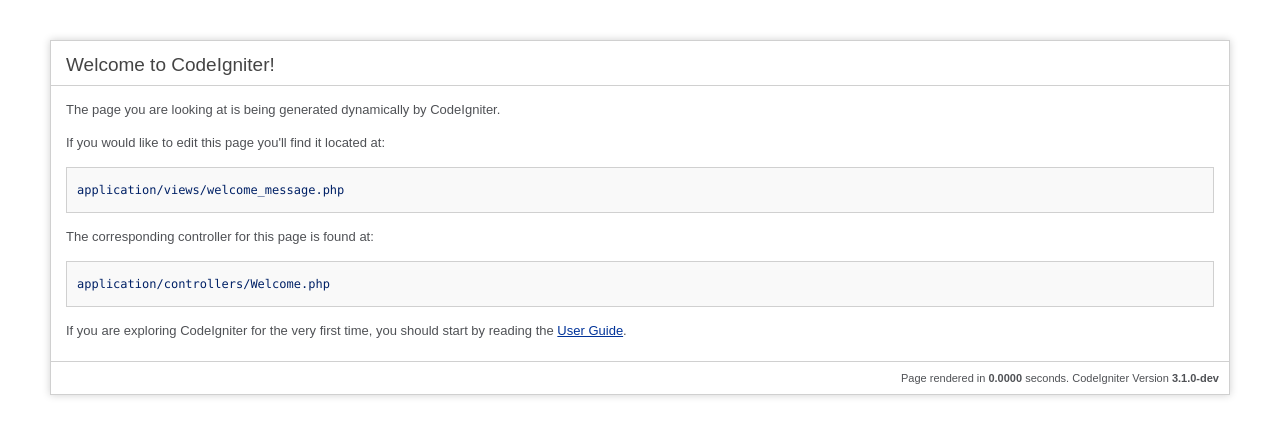
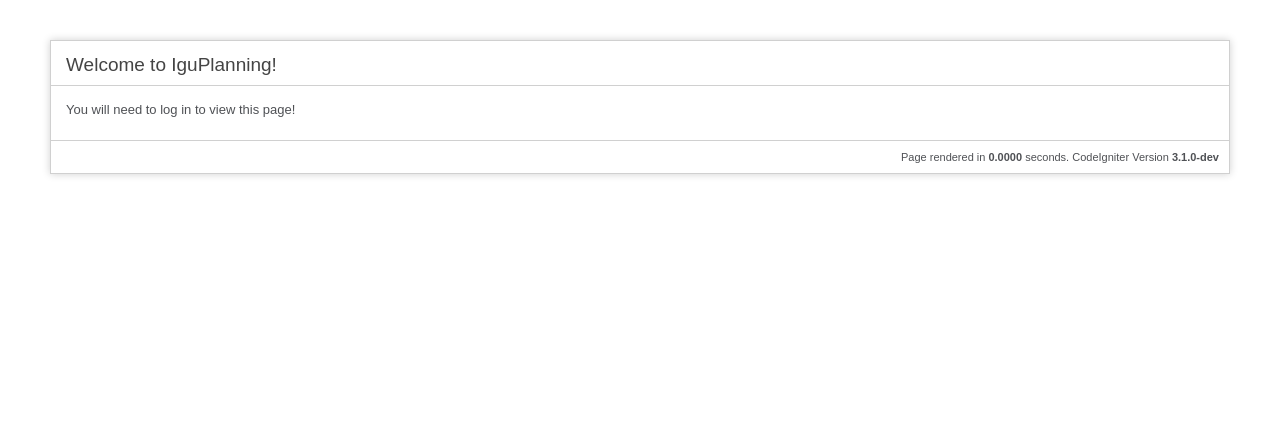
Before and after one commit to kev626/iguplanning, a CodeIgniter app: page /database/ in a window 1280 px wide. Shown: the top 437 px of the page. Run offline with CodeIgniter, Linux system fonts and the light colour scheme.

Commit message:
Edited welcome message

```diff
--- a/application/views/welcome_message.php
+++ b/application/views/welcome_message.php
@@ -68,18 +68,10 @@ defined('BASEPATH') OR exit('No direct script access allowed');
 <body>
 
 <div id="container">
-	<h1>Welcome to CodeIgniter!</h1>
+	<h1>Welcome to IguPlanning!</h1>
 
 	<div id="body">
-		<p>The page you are looking at is being generated dynamically by CodeIgniter.</p>
-
-		<p>If you would like to edit this page you'll find it located at:</p>
-		<code>application/views/welcome_message.php</code>
-
-		<p>The corresponding controller for this page is found at:</p>
-		<code>application/controllers/Welcome.php</code>
-
-		<p>If you are exploring CodeIgniter for the very first time, you should start by reading the <a href="user_guide/">User Guide</a>.</p>
+		<p>You will need to log in to view this page!</p>
 	</div>
 
 	<p class="footer">Page rendered in <strong>{elapsed_time}</strong> seconds. <?php echo  (ENVIRONMENT === 'development') ?  'CodeIgniter Version <strong>' . CI_VERSION . '</strong>' : '' ?></p>
```
